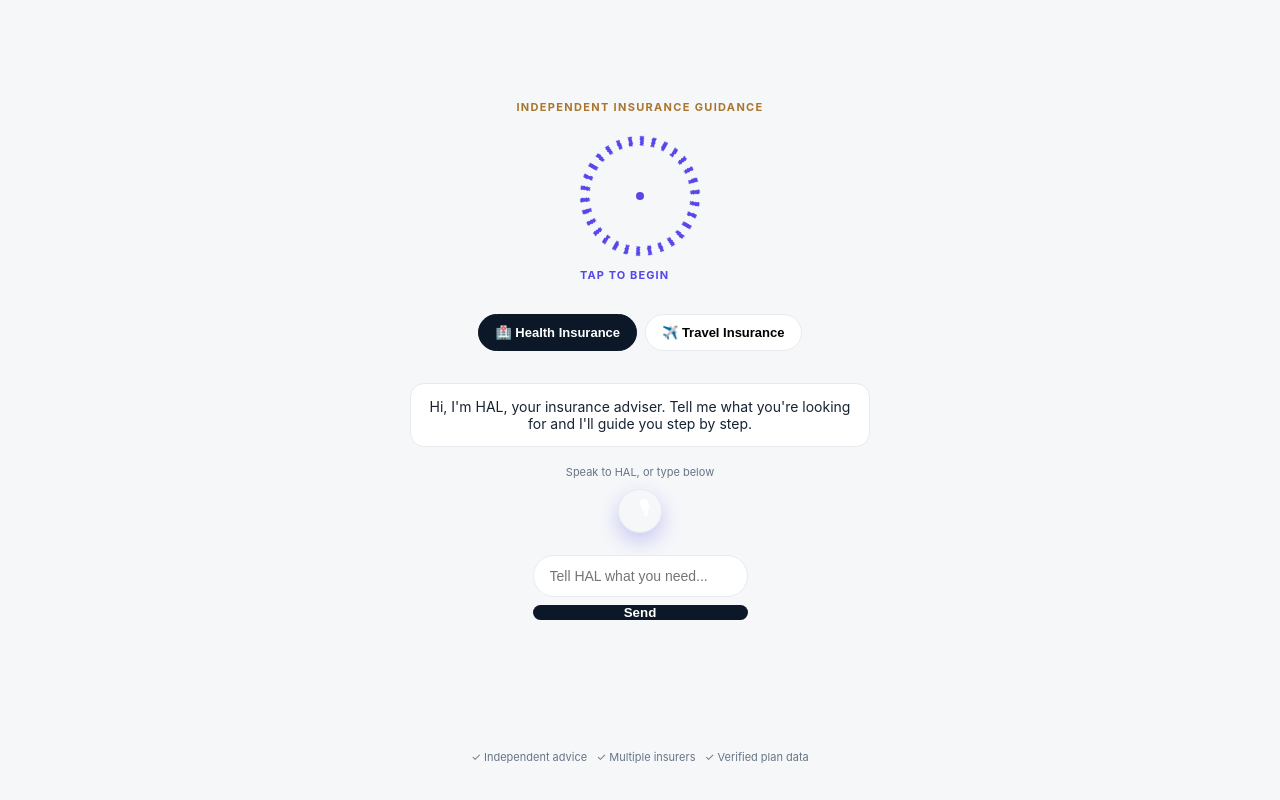
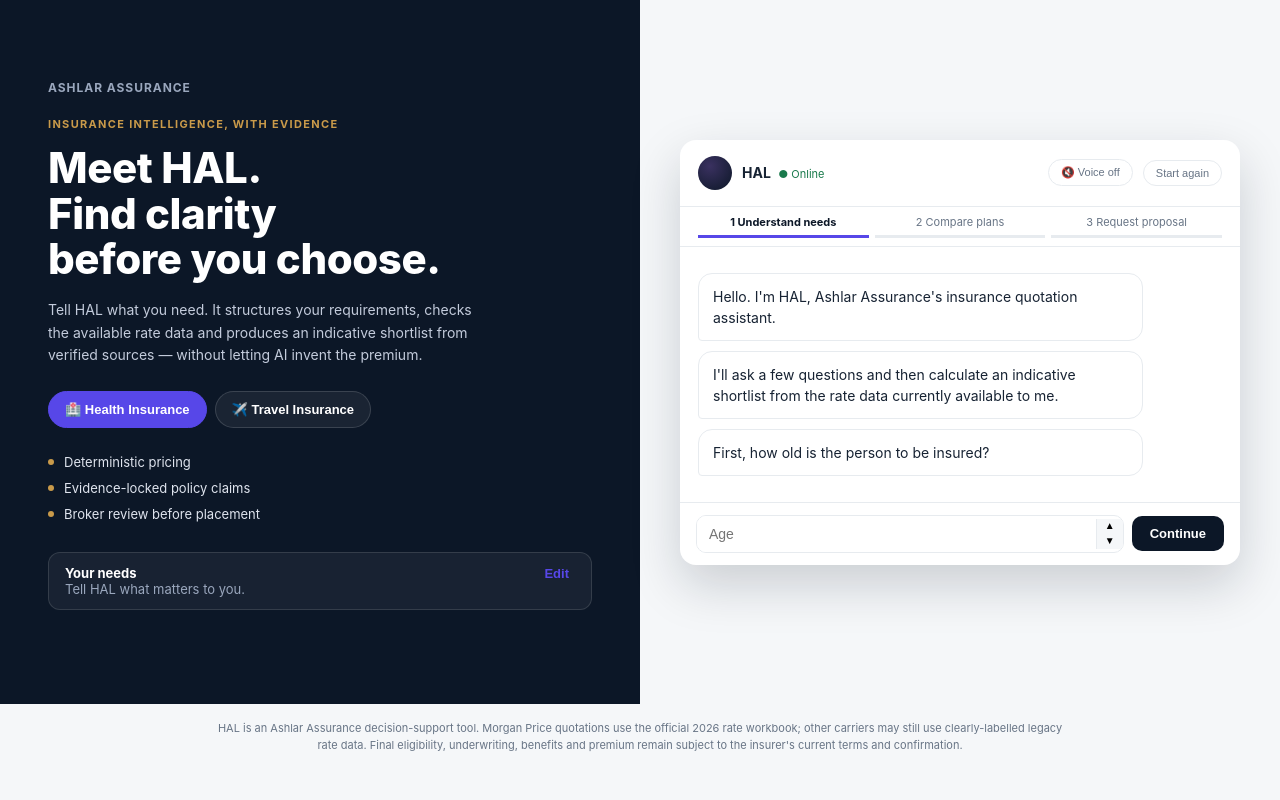
Before and after one commit to chiinsurancebrokers/ashlar-hal-3, a plain HTML site: page frontend/index.html in a window 1280 px wide. Drawn offline with Linux system fonts and the light colour scheme.

Commit message:
Rebuild frontend as split-panel layout matching the strongest reference design: left panel = brand/headline/trust bullets that mirror the real architecture (deterministic pricing, evidence-locked claims, broker review), right panel = chat card with contextual dynamic input (numeric stepper for age, pill choices for guided questions, free text otherwise). Backend untouched, 85/85 tests passing.

```diff
--- a/frontend/index.html
+++ b/frontend/index.html
@@ -108,62 +108,71 @@
 .honeypot{position:absolute;left:-9999px;opacity:0}
 .compare-table{width:100%;border-collapse:collapse;font-size:12px}
 .compare-table td,.compare-table th{border-bottom:1px solid var(--border);padding:8px;text-align:left}
-.trust-line{text-align:center;font-size:11px;color:var(--muted);padding:14px}
+.footer-disclaimer{text-align:center;font-size:11px;color:var(--muted);padding:16px 20px;max-width:900px;margin:0 auto;line-height:1.5}
 
-/* --- Landing / hero screen ------------------------------------------- */
-body.landing-mode header{display:none}
-body.landing-mode .progress-bar{display:none}
-body.landing-mode .needs-panel{display:none}
-body.landing-mode #chat{display:none}
-body.landing-mode .container{min-height:92vh;display:flex;flex-direction:column;justify-content:center;align-items:center;padding-top:0}
-.hero-only{display:none}
-body.landing-mode .hero-only{display:block}
-.hero-eyebrow{color:#a9762e;font-weight:700;font-size:11px;letter-spacing:.12em;text-align:center;margin-bottom:22px}
-.hero-orb-wrap{display:flex;flex-direction:column;align-items:center;margin-bottom:18px}
-.hero-orb{width:120px;height:120px;border-radius:50%;position:relative;display:flex;align-items:center;justify-content:center}
-.hero-orb::before{content:'';position:absolute;inset:0;border-radius:50%;
-  background:repeating-conic-gradient(var(--accent) 0deg 4deg, transparent 4deg 12deg);
-  -webkit-mask:radial-gradient(farthest-side,transparent calc(100% - 10px),#000 calc(100% - 9px));
-  mask:radial-gradient(farthest-side,transparent calc(100% - 10px),#000 calc(100% - 9px));
-  animation:orb-spin 6s linear infinite}
-.hero-orb.listening::before{animation-duration:1.4s;background:repeating-conic-gradient(#d64545 0deg 4deg, transparent 4deg 12deg)}
-.hero-orb.speaking::before{animation-duration:1.8s}
-.hero-orb.thinking::before{animation-duration:2.4s}
-.hero-orb-dot{width:8px;height:8px;border-radius:50%;background:var(--accent)}
-@keyframes orb-spin{to{transform:rotate(360deg)}}
-.hero-orb-label{margin-top:12px;font-size:11px;font-weight:700;letter-spacing:.1em;color:var(--accent);text-transform:uppercase}
-.hero-greeting{max-width:460px;text-align:center;background:var(--white);border:1px solid var(--border);border-radius:14px;padding:14px 18px;font-size:14px;margin:18px 0}
-.composer.in-hero{position:static !important;border:none;background:none;box-shadow:none;max-width:460px;margin:0 auto;padding:0}
-.composer.in-hero #micBtn{width:64px;height:64px;font-size:26px;background:var(--accent);color:#fff;border:none;margin:0 auto 14px;box-shadow:0 8px 20px rgba(87,71,232,.28)}
-.composer.in-hero{flex-direction:column}
-.hero-mic-caption{text-align:center;font-size:11px;color:var(--muted);margin-bottom:10px}
+/* --- Split hero / chat layout ------------------------------------------ */
+.split-shell{display:grid;grid-template-columns:1fr 1fr;gap:0;min-height:88vh;background:var(--navy)}
+.left-panel{padding:56px 48px;display:flex;flex-direction:column;justify-content:center;color:var(--white)}
+.brand-row{font-weight:700;letter-spacing:.08em;font-size:12px;color:#9aa7bd;margin-bottom:22px}
+.left-eyebrow{color:#c99a4a;font-weight:700;font-size:11px;letter-spacing:.12em;margin-bottom:14px}
+.left-headline{font-size:42px;line-height:1.08;font-weight:800;margin:0 0 18px;letter-spacing:-.01em}
+.left-lead{font-size:14px;line-height:1.6;color:#c3cbdb;max-width:440px;margin:0 0 24px}
+.left-panel .product-toggle{margin:0 0 26px}
+.left-panel .product-btn{background:rgba(255,255,255,.06);color:#fff;border-color:rgba(255,255,255,.14)}
+.left-panel .product-btn.active{background:var(--accent);border-color:var(--accent)}
+.trust-bullets{list-style:none;padding:0;margin:0 0 30px;display:flex;flex-direction:column;gap:10px}
+.trust-bullets li{font-size:13px;color:#dfe4ee;display:flex;align-items:center;gap:10px}
+.bullet-dot{width:6px;height:6px;border-radius:50%;background:#c99a4a;display:inline-block;flex-shrink:0}
+.left-panel .needs-panel{background:rgba(255,255,255,.05);border-color:rgba(255,255,255,.12)}
+.left-panel .needs-title{color:#fff}
+.left-panel .needs-empty{color:#9aa7bd}
+.left-panel .need-chip{background:rgba(255,255,255,.08);border-color:rgba(255,255,255,.16);color:#dfe4ee}
+.left-panel .need-chip.must{background:rgba(87,71,232,.35);border-color:var(--accent);color:#e7e4ff}
+
+.right-panel{background:var(--bg);display:flex;align-items:center;justify-content:center;padding:32px}
+.chat-card{background:var(--white);border-radius:16px;box-shadow:0 20px 50px rgba(12,23,39,.18);width:100%;max-width:560px;max-height:82vh;display:flex;flex-direction:column;overflow:hidden}
+.chat-card-header{display:flex;align-items:center;gap:10px;padding:16px 18px;border-bottom:1px solid var(--border)}
+.hal-dot{width:34px;height:34px;border-radius:50%;background:radial-gradient(circle at 35% 30%,#3a3160,var(--navy));flex-shrink:0}
+.chat-card-hal-name{font-weight:700;font-size:14px}
+.online-badge{color:var(--good);font-weight:400;font-size:11px;margin-left:4px}
+.ghost-btn{background:none;border:1px solid var(--border);border-radius:999px;padding:6px 12px;font-size:11px;cursor:pointer;color:var(--muted)}
+.chat-card .progress-bar{padding:8px 18px;background:var(--white)}
+.chat-card #chat{flex:1;overflow-y:auto;padding:16px 18px;min-height:0}
+.dynamic-input-row{border-top:1px solid var(--border);padding:12px 16px;display:flex;gap:8px;align-items:center}
+.stepper-input{display:flex;align-items:center;border:1px solid var(--border);border-radius:10px;overflow:hidden;flex:1}
+.stepper-input input{border:none;flex:1;padding:10px 12px;font-size:14px;width:60px}
+.stepper-input .stepper-btns{display:flex;flex-direction:column;border-left:1px solid var(--border)}
+.stepper-input .stepper-btns button{border:none;background:var(--bg);width:26px;height:15px;font-size:10px;cursor:pointer;line-height:1}
+.dynamic-input-row .pill-row{display:flex;flex-wrap:wrap;gap:8px;flex:1}
+.dynamic-input-row .pill-choice{background:var(--accent-soft);color:var(--accent);border:none;border-radius:999px;padding:9px 14px;font-size:13px;font-weight:700;cursor:pointer}
+.dynamic-continue{background:var(--navy);color:#fff;border:none;border-radius:10px;padding:10px 18px;font-weight:700;font-size:13px;cursor:pointer}
+
+@media(max-width:860px){
+  .split-shell{grid-template-columns:1fr;min-height:auto}
+  .left-panel{padding:32px 22px}
+  .left-headline{font-size:30px}
+  .right-panel{padding:16px}
+  .chat-card{max-height:none}
+}
 </style>
 </head>
 <body>
-<header>
-  <div class="brand">ASHLAR ASSURANCE<small>HAL Insurance Adviser</small></div>
-  <button id="speakerToggle" onclick="toggleSpeaker()" style="background:none;border:1px solid #33415a;color:#fff;border-radius:999px;padding:6px 12px;font-size:11px;cursor:pointer">🔇 Voice off</button>
-</header>
 
-<div class="progress-bar">
-  <div class="progress-step" id="ps1">1 Understand needs</div>
-  <div class="progress-step" id="ps2">2 Compare plans</div>
-  <div class="progress-step" id="ps3">3 Request proposal</div>
-</div>
-
-<div class="container">
-  <div class="hero-only hero-eyebrow">INDEPENDENT INSURANCE GUIDANCE</div>
-  <div class="hero-only hero-orb-wrap">
-    <div class="hero-orb" id="heroOrb"><div class="hero-orb-dot"></div></div>
-    <div class="hero-orb-label" id="heroOrbLabel">Tap to begin</div>
-  </div>
-  <div class="product-toggle">
+<div class="split-shell">
+  <div class="left-panel">
+    <div class="brand-row">ASHLAR ASSURANCE</div>
+    <div class="left-eyebrow">INSURANCE INTELLIGENCE, WITH EVIDENCE</div>
+    <h1 class="left-headline">Meet HAL.<br>Find clarity<br>before you choose.</h1>
+    <p class="left-lead">Tell HAL what you need. It structures your requirements, checks the available rate data and produces an indicative shortlist from verified sources — without letting AI invent the premium.</p>
+    <div class="product-toggle" style="justify-content:flex-start">
       <button class="product-btn active" id="btnHealth" onclick="setJourney('ipmi')">🏥 Health Insurance</button>
       <button class="product-btn" id="btnTravel" onclick="setJourney('travel')">✈️ Travel Insurance</button>
     </div>
-  <div class="hero-only hero-greeting">Hi, I'm HAL, your insurance adviser. Tell me what you're looking for and I'll guide you step by step.</div>
-  <div class="hero-only hero-mic-caption">Speak to HAL, or type below</div>
-
+    <ul class="trust-bullets">
+      <li><i class="bullet-dot"></i>Deterministic pricing</li>
+      <li><i class="bullet-dot"></i>Evidence-locked policy claims</li>
+      <li><i class="bullet-dot"></i>Broker review before placement</li>
+    </ul>
     <div class="needs-panel">
       <div>
         <div class="needs-title">Your needs</div>
@@ -171,8 +180,26 @@
       </div>
       <button class="edit-link" onclick="openNeedsEditor()">Edit</button>
     </div>
+  </div>
 
+  <div class="right-panel">
+    <div class="chat-card">
+      <div class="chat-card-header">
+        <div class="hal-dot"></div>
+        <div><div class="chat-card-hal-name">HAL <span class="online-badge">● Online</span></div></div>
+        <div style="flex:1"></div>
+        <button class="ghost-btn" onclick="toggleSpeaker()" id="speakerToggle">🔇 Voice off</button>
+        <button class="ghost-btn" onclick="if(confirm('Start a new conversation? This clears your current answers.'))location.reload()">Start again</button>
+      </div>
+      <div class="progress-bar">
+        <div class="progress-step" id="ps1">1 Understand needs</div>
+        <div class="progress-step" id="ps2">2 Compare plans</div>
+        <div class="progress-step" id="ps3">3 Request proposal</div>
+      </div>
       <div id="chat"></div>
+      <div id="dynamicInputRow" class="dynamic-input-row"></div>
+    </div>
+  </div>
 </div>
 
 <div class="compare-tray" id="compareTray">
@@ -183,7 +210,7 @@
   </div>
 </div>
 
-<div class="composer">
+<div class="composer" style="display:none">
   <button id="micBtn" onclick="toggleRecording()" title="Speak" style="background:var(--bg);border:1px solid var(--border);border-radius:999px;width:44px;height:44px;font-size:18px;cursor:pointer;flex-shrink:0">🎙</button>
   <input id="input" placeholder="Tell HAL what you need..." onkeydown="if(event.key==='Enter')sendMessage()">
   <button onclick="sendMessage()" id="sendBtn">Send</button>
@@ -267,7 +294,7 @@
   </div>
 </div>
 
-<div class="trust-line">✓ Independent advice &nbsp; ✓ Multiple insurers &nbsp; ✓ Verified plan data</div>
+<div class="footer-disclaimer">HAL is an Ashlar Assurance decision-support tool. Morgan Price quotations use the official 2026 rate workbook; other carriers may still use clearly-labelled legacy rate data. Final eligibility, underwriting, benefits and premium remain subject to the insurer's current terms and confirmation.</div>
 
 <script>
 const API = '/api/v1';
@@ -288,6 +315,14 @@
 function money(v,c='EUR'){ try { return new Intl.NumberFormat('en-IE',{style:'currency',currency:c||'EUR',maximumFractionDigits:2}).format(Number(v||0)); } catch(_) { return '€'+Number(v||0).toLocaleString(); } }
 function qkey(q){ return q.plan_key || (q.insurer+':'+q.product_code); }
 
+function showIpmiGreeting(){
+  document.getElementById('chat').innerHTML = '';
+  addMsg("Hello. I'm HAL, Ashlar Assurance's insurance quotation assistant.", 'hal');
+  addMsg("I'll ask a few questions and then calculate an indicative shortlist from the rate data currently available to me.", 'hal');
+  addMsg("First, how old is the person to be insured?", 'hal');
+  updateDynamicInput([]);
+}
+
 function setJourney(j){
   const switching = (j !== currentJourney);
   currentJourney = j;
@@ -298,16 +333,17 @@
     history = [];
     sendHiddenMessage("I need travel insurance");
   } else if (j !== 'travel' && switching) {
-    state = {};
+    state = {pending_question: 'age'};
     history = [];
+    showIpmiGreeting();
   }
 }
 
 async function sendHiddenMessage(text){
   // Same as sendMessage(), but the trigger text isn't shown as a user
   // bubble — used when a UI control (not typing) starts a new journey.
-  enterChatMode();
   history.push({role:'user', content:text});
+  document.getElementById('chat').innerHTML = '';
   const phrases = ['Understanding your needs','Checking rates','Matching your must-have benefits','Comparing providers'];
   showThinking(phrases[Math.floor(Math.random()*phrases.length)]);
   try {
@@ -322,10 +358,12 @@
     excludedPlans = d.excluded_plans || [];
     addMsg(d.reply || '', 'hal', lastQuotes, excludedPlans, d.lead_cta, d.quick_replies || [], d.travel_recommendation || null);
     speakText(d.reply || '');
+    updateDynamicInput(d.quick_replies || []);
     history.push({role:'assistant', content: d.reply || ''});
   } catch(e) {
     removeThinking();
     addMsg("I couldn't complete that request just now. Please try once more.", 'hal');
+    updateDynamicInput([]);
   }
 }
 
@@ -381,9 +419,6 @@
     let label = leadCta.label || 'Request a proposal';
     if (state.client_segment === 'hnwi') label = 'Request a private consultation';
     html += `<button class="lead-cta" onclick="openLeadForm('${esc(leadCta.journey)}')">${esc(label)}</button>`;
-  }
-  if (quickReplies && quickReplies.length) {
-    html += '<div class="guided-choices">' + quickReplies.map(r => `<button class="guided-choice" onclick="sendQuickReply('${encodeURIComponent(r.value)}')">${esc(r.label)}</button>`).join('') + '</div>';
   }
   box.innerHTML = html;
   chat.appendChild(box);
@@ -587,26 +622,72 @@
 let isRecording = false;
 let speakerOn = false;
 
-function setOrbState(mode, label){
-  const orb = document.getElementById('heroOrb');
-  const lbl = document.getElementById('heroOrbLabel');
-  if (!orb || !document.body.classList.contains('landing-mode')) return;
-  orb.className = 'hero-orb ' + mode;
-  lbl.textContent = label;
+function currentPendingKey(){
+  return state.pending_question || state.travel_pending_question || null;
 }
 
-function enterChatMode(){
-  if (!document.body.classList.contains('landing-mode')) return;
-  document.body.classList.remove('landing-mode');
+function updateDynamicInput(quickReplies){
+  const row = document.getElementById('dynamicInputRow');
   const composer = document.querySelector('.composer');
-  composer.classList.remove('in-hero');
-  document.body.appendChild(composer);
-  addMsg("Hi, I'm HAL, your insurance adviser. Tell me what you're looking for and I'll guide you step by step.", 'hal');
+  const key = currentPendingKey();
+  row.querySelectorAll('.pill-row, .stepper-input, .dynamic-continue').forEach(el => el.remove());
+
+  if (quickReplies && quickReplies.length) {
+    composer.style.display = 'none';
+    const wrap = document.createElement('div');
+    wrap.className = 'pill-row';
+    quickReplies.forEach(r => {
+      if (r.value === 'skip') return; // skip is offered as a small link instead of a pill
+      const b = document.createElement('button');
+      b.className = 'pill-choice';
+      b.textContent = r.label;
+      b.onclick = () => sendQuickReply(encodeURIComponent(r.value));
+      wrap.appendChild(b);
+    });
+    const hasSkip = quickReplies.some(r => r.value === 'skip');
+    if (hasSkip) {
+      const s = document.createElement('button');
+      s.className = 'pill-choice';
+      s.style.background = 'var(--bg)';
+      s.style.color = 'var(--muted)';
+      s.textContent = 'Not sure / Skip';
+      s.onclick = () => sendQuickReply('skip');
+      wrap.appendChild(s);
+    }
+    row.insertBefore(wrap, composer);
+  } else if (key === 'age' || key === 'travel_age') {
+    composer.style.display = 'none';
+    const stepper = document.createElement('div');
+    stepper.className = 'stepper-input';
+    stepper.innerHTML = `<input type="number" id="stepperInput" min="0" max="120" placeholder="Age">
+      <div class="stepper-btns"><button type="button" onclick="stepperAdjust(1)">▲</button><button type="button" onclick="stepperAdjust(-1)">▼</button></div>`;
+    const btn = document.createElement('button');
+    btn.className = 'dynamic-continue';
+    btn.textContent = 'Continue';
+    btn.onclick = submitStepper;
+    row.insertBefore(stepper, composer);
+    row.insertBefore(btn, composer);
+  } else {
+    composer.style.display = 'flex';
+  }
 }
 
-// Move the composer (mic + input + send) into the hero for the landing screen.
-document.querySelector('.composer').classList.add('in-hero');
-document.querySelector('.hero-mic-caption').insertAdjacentElement('afterend', document.querySelector('.composer'));
+function stepperAdjust(delta){
+  const el = document.getElementById('stepperInput');
+  const next = Math.max(0, Math.min(120, (parseInt(el.value || '0', 10) || 0) + delta));
+  el.value = next;
+}
+
+function submitStepper(){
+  const el = document.getElementById('stepperInput');
+  if (!el.value) { el.focus(); return; }
+  document.getElementById('input').value = el.value;
+  sendMessage();
+}
+
+// The composer (mic + input + send) lives inside the dynamic input row by default.
+document.getElementById('dynamicInputRow').appendChild(document.querySelector('.composer'));
+document.querySelector('.composer').style.display = 'flex';
 
 function isGreekText(t){ return /[\u0370-\u03ff]/.test(t||''); }
 
@@ -692,11 +773,11 @@
   const input = document.getElementById('input');
   const text = input.value.trim();
   if (!text) return;
-  enterChatMode();
   addMsg(text, 'user');
   history.push({role:'user', content:text});
   input.value = '';
   document.getElementById('sendBtn').disabled = true;
+  document.querySelectorAll('#dynamicInputRow .pill-row, #dynamicInputRow .stepper-input, #dynamicInputRow .dynamic-continue').forEach(el => el.remove());
   const phrases = ['Understanding your needs','Checking rates','Matching your must-have benefits','Comparing providers'];
   showThinking(phrases[Math.floor(Math.random()*phrases.length)]);
 
@@ -712,10 +793,12 @@
     excludedPlans = d.excluded_plans || [];
     addMsg(d.reply || '', 'hal', lastQuotes, excludedPlans, d.lead_cta, d.quick_replies || [], d.travel_recommendation || null);
     speakText(d.reply || '');
+    updateDynamicInput(d.quick_replies || []);
     history.push({role:'assistant', content: d.reply || ''});
   } catch(e) {
     removeThinking();
     addMsg("I couldn't complete that request just now. Please try once more.", 'hal');
+    updateDynamicInput([]);
   }
   document.getElementById('sendBtn').disabled = false;
 }
@@ -764,9 +847,10 @@
   } catch(e) { status.textContent = e.message; status.style.color = '#b3261e'; }
 }
 
-// Initial state: show the landing hero, chat starts empty until the
-// applicant actually sends their first message (enterChatMode()).
-document.body.classList.add('landing-mode');
+// Initial state: HAL greets immediately and asks for age (with the stepper
+// input already showing) — no separate "tap to begin" step.
+state = {pending_question: 'age'};
+showIpmiGreeting();
 renderState();
 </script>
 </body>
```
Lines whose indentation alone changed are shown as unchanged.
